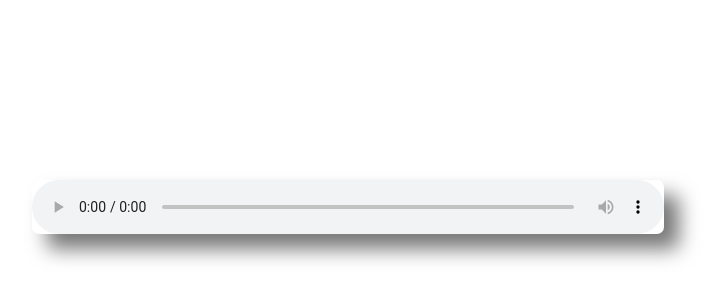
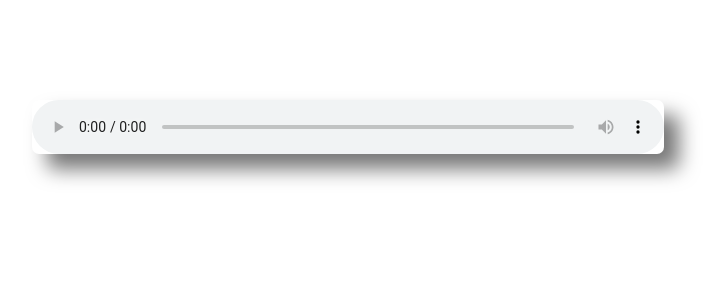
Before and after one commit to timklein/remixshuffler, a website: page index.html in a window 1280 px wide. Shown: the part 140-440 px from the top of the page, without its empty margins (292-1015 px from the left). Drawn offline with nearby package versions, Linux system fonts and the light colour scheme.

Commit message:
basic player style

```diff
--- a/public/css/styles.css
+++ b/public/css/styles.css
@@ -1,6 +1,6 @@
 body {
 	text-align: center;
-	margin-top: 25%;
+	margin-top: 15em;
 }
 
 audio {
```
